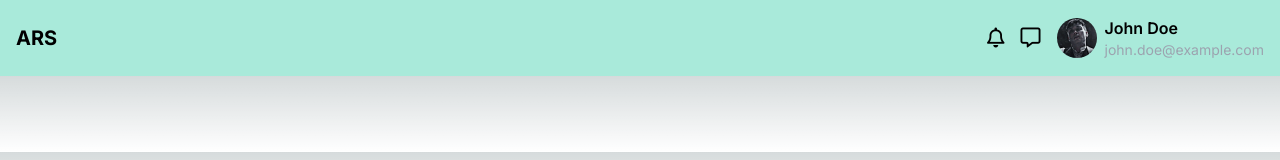
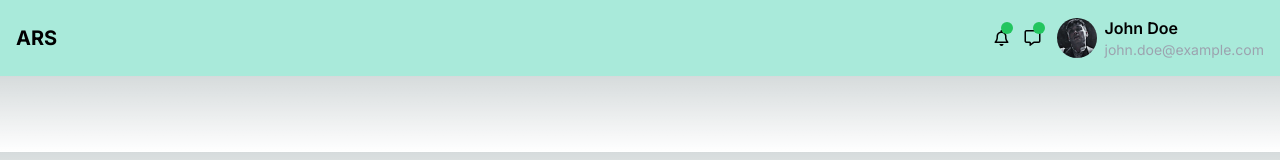
Before and after one commit to Emmanuel-Ehis/attendance-recording-software, a Next.js app: page / in a window 1280 px wide. Shown: the top 160 px of the page. Built offline with nearby package versions, Linux system fonts and the light colour scheme; a web font is replaced by a local one.

Commit message:
notifications icons update

```diff
--- a/src/app/components/navbar.jsx
+++ b/src/app/components/navbar.jsx
@@ -10,13 +10,15 @@ const Navbar = () => {
         <Link href="/">ARS</Link>
       </div>
       <div className="flex items-center space-x-4">
-        <div className="text-xl">
-          <i className="fa-regular fa-bell text-black"></i>
-        </div>
-        <div className="text-xl">
-          <i className="fa-regular fa-message text-black"></i>
-        </div>
-        <div className="flex items-center space-x-2">
+  <div className="relative">
+    <i className="fa-regular fa-bell text-black"></i>
+    <span className="absolute -top-1 -right-1 w-3 h-3 bg-green-500 rounded-full"></span>
+  </div>
+  <div className="relative">
+    <i className="fa-regular fa-message text-black"></i>
+    <span className="absolute -top-1 -right-1 w-3 h-3 bg-green-500 rounded-full"></span>
+  </div>
+  <div className="flex items-center space-x-2">
           <Image
             src="/profile-picture.jpeg"
             alt="User Profile"
```
